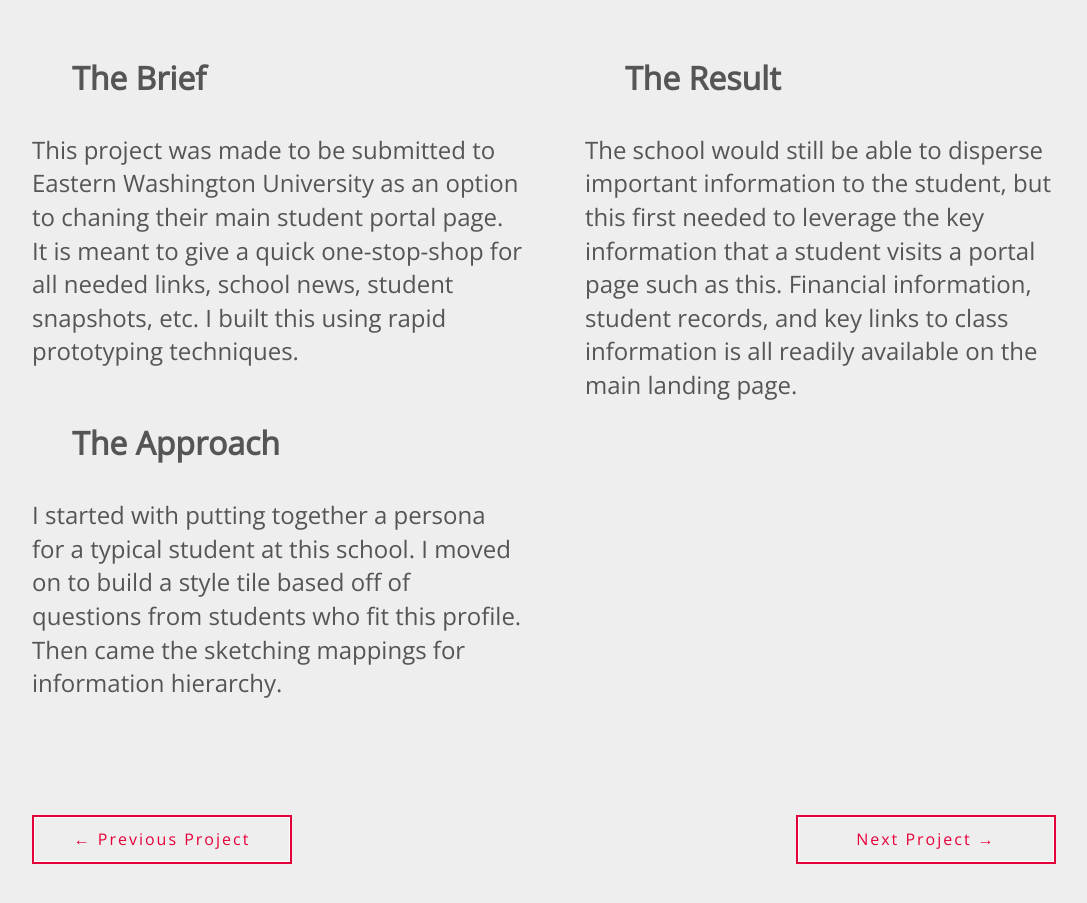
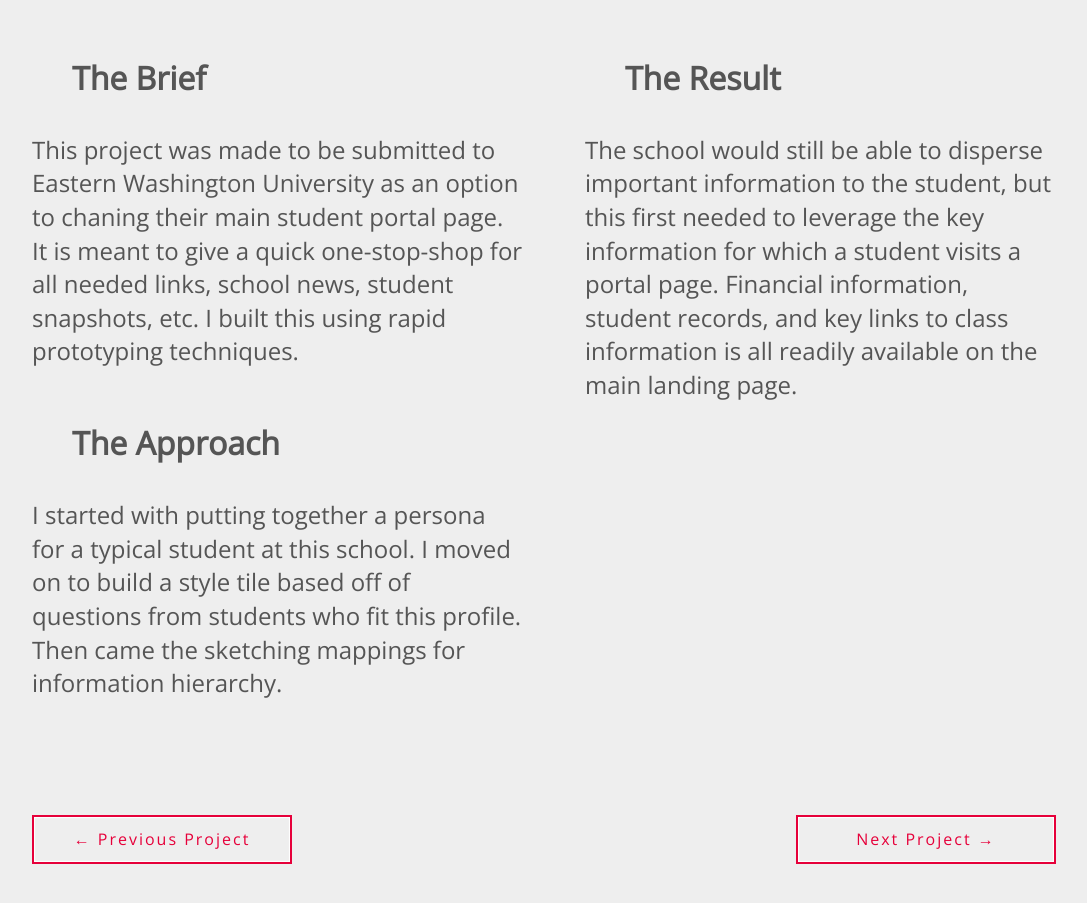
Before and after one commit to trenthp/trenthp.github.io, a plain HTML site: page launch.html in a window 1280 px wide. Shown: the part 778-1681 px from the top of the page, without its empty margins (96-1183 px from the left). Drawn offline with nearby package versions, Linux system fonts and the light colour scheme; files whose address does not match are found by name.

Commit message:
Update launch.html

```diff
--- a/launch.html
+++ b/launch.html
@@ -77,7 +77,7 @@
           </div>
           <div class="more-info-right">
             <h5>The Result</h5>
-            <p>The school would still be able to disperse important information to the student, but this first needed to leverage the key information that a student visits a portal page such as this. Financial information, student records, and key links to class information is all readily available on the main landing page.</p>
+            <p>The school would still be able to disperse important information to the student, but this first needed to leverage the key information for which a student visits a portal page. Financial information, student records, and key links to class information is all readily available on the main landing page.</p>
           </div>
         </div>
       </div>
```
